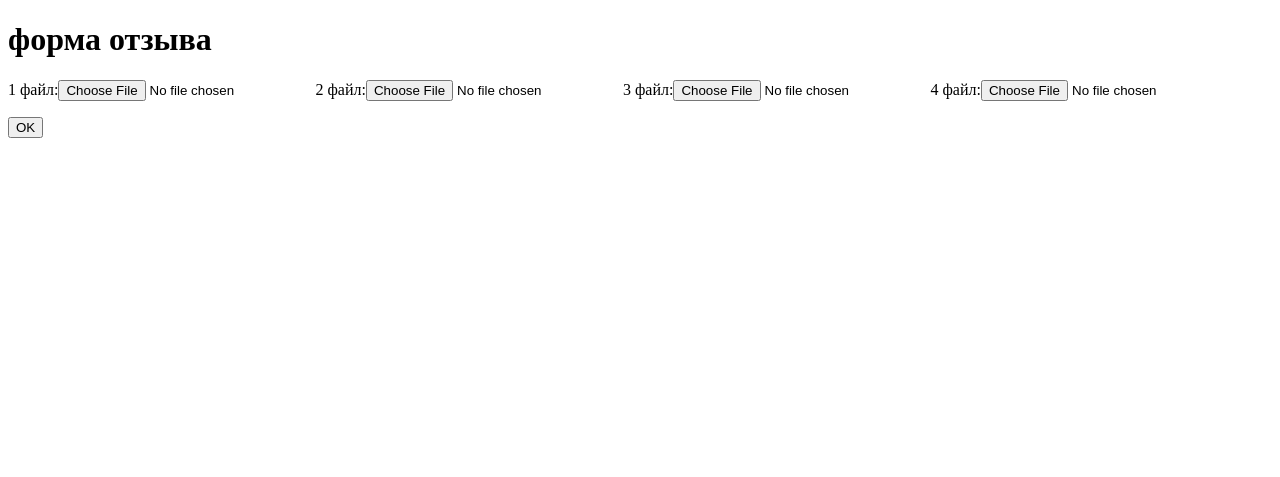
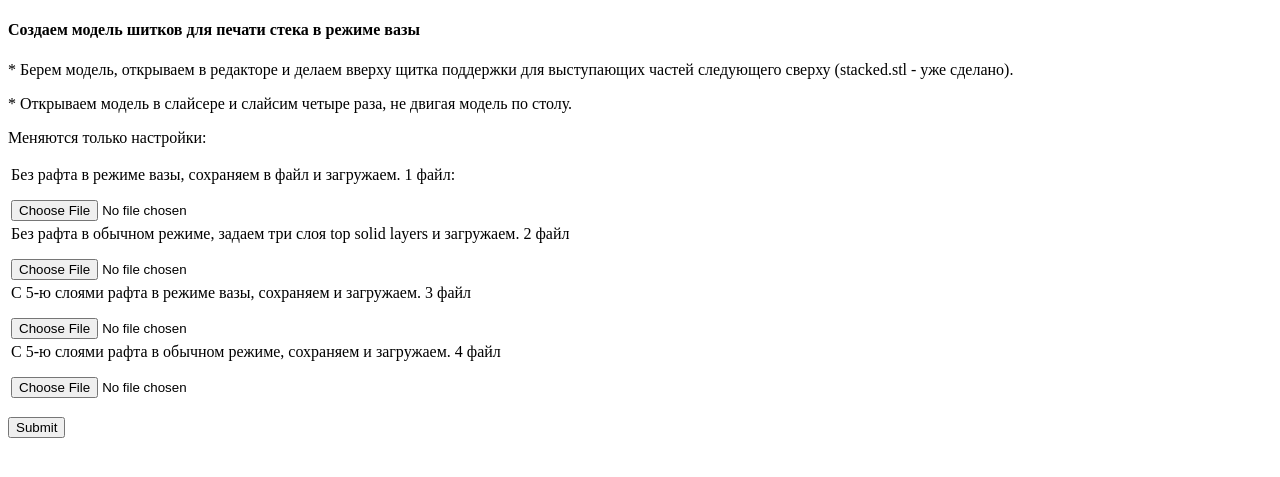
Before and after one commit to kollyuchka/site_jango, a Django app: page /form/ in a window 1280 px wide. Shown: the top 477 px of the page. Run offline with Django 3.2, Linux system fonts and the light colour scheme.

Commit message:
saved files

```diff
--- a/forms/forms.py
+++ b/forms/forms.py
@@ -1,7 +1,7 @@
 from django import forms
 
 class Form_one(forms.Form):
-    file_1 = forms.FileField(label="1 файл")
-    file_2 = forms.FileField(label="2 файл")
-    file_3 = forms.FileField(label="3 файл")
-    file_4 = forms.FileField(label="4 файл")
+    file_1 = forms.FileField(label="Без рафта в режиме вазы, сохраняем в файл и загружаем. 1 файл:")
+    file_2 = forms.FileField(label="Без рафта в обычном режиме, задаем три слоя top solid layers и загружаем. 2 файл")
+    file_3 = forms.FileField(label="С 5-ю слоями рафта в режиме вазы, сохраняем и загружаем. 3 файл")
+    file_4 = forms.FileField(label="С 5-ю слоями рафта в обычном режиме, сохраняем и загружаем. 4 файл ")
--- a/forms/templates/form.html
+++ b/forms/templates/form.html
@@ -5,12 +5,24 @@
     <title> Тег form </title>
 </head>
 <body>
-    <h1> форма отзыва </h1>
+    <h4> Создаем модель шитков для печати стека в режиме вазы </h4>
+
+    <p> * Берем модель, открываем в редакторе и делаем вверху щитка поддержки для выступающих
+          частей следующего сверху (stacked.stl - уже сделано).
+    </p>
+    <p> * Открываем модель в слайсере и слайсим четыре раза, не двигая модель по столу.  </p>
+
+    <p>  Меняются только настройки:</p>
+
     <form method="post" enctype="multipart/form-data" action="/form/">
         {% csrf_token %}
-        <p>{{form}}</p>
 
-        <p><input id  = "feedback-submit" type = "submit" value="OK" ></p>
+        <table>
+            {% for field in form %}
+                <tr><td>{{field.label}}<p></p>{{field}}</td></tr>
+            {% endfor %}
+        </table>
+        <p><input id  = "feedback-submit" type = "submit" value="Submit" ></p>
     </form>
 </body>
 </html>
--- a/forms/views.py
+++ b/forms/views.py
@@ -1,19 +1,39 @@
-from django.http import HttpResponseRedirect
+from django.http import HttpResponseRedirect, HttpResponse
 from django.shortcuts import render
 from django.views import View
 from .forms import Form_one
+from django.core.files.storage import FileSystemStorage
+import os
 
 
 class FormsView(View):
     def get(self,request):
         form = Form_one()
+
         return render(request,'form.html',{'form':form})
+
     def post(self,request):
         form = Form_one(request.POST,request.FILES)
         if form.is_valid():
+            file1 = request.FILES['file_1']
+            file2 = request.FILES['file_2']
+            file3 = request.FILES['file_3']
+            file4 = request.FILES['file_4']
 
 
-            context = form.cleaned_data
+            fs = FileSystemStorage()
+            filename_1 = fs.save(file1.name, file1)
+            filename_2 = fs.save(file2.name, file2)
+            filename_3 = fs.save(file3.name, file3)
+            filename_4 = fs.save(file4.name, file4)
+
+            if not os.path.isdir("file_storage"):
+               os.mkdir("file_storage")
+            os.replace(filename_1, "file_storage/file_1")
+            os.replace(filename_2, "file_storage/file_2")
+            os.replace(filename_3, "file_storage/file_3")
+            os.replace(filename_4, "file_storage/file_4")
+
             # return render(request,'form.html',context)
             return HttpResponseRedirect('/form/')
         else:
```
Also changed, not shown: 7 other files.
